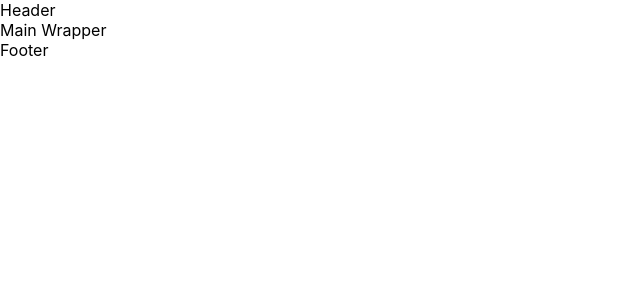
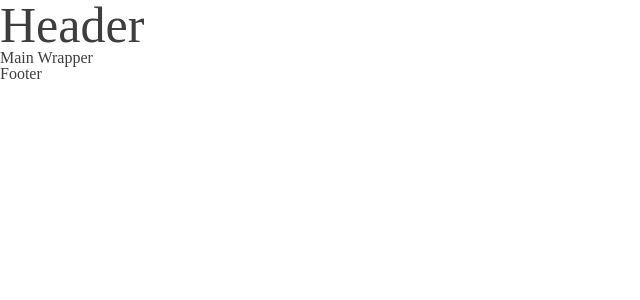
Before and after one commit to WE-SOPT-29th-Web-Part/Soryeong-Kim, a React (Create React App) app in the folder calcdday/: page / in a window 1280 px wide. Shown: the top 300 px of the page, without its empty margins (0-640 px from the left). Built offline with nearby package versions, Linux system fonts and the light colour scheme.

Commit message:
:truck:clean: 파일 정리

```diff
--- a/calcdday/package.json
+++ b/calcdday/package.json
@@ -9,6 +9,7 @@
     "react": "^17.0.2",
     "react-dom": "^17.0.2",
     "react-scripts": "4.0.3",
+    "styled-reset": "^4.3.4",
     "web-vitals": "^1.0.1"
   },
   "scripts": {
--- a/calcdday/public/index.html
+++ b/calcdday/public/index.html
@@ -2,14 +2,14 @@
 <html lang="en">
   <head>
     <meta charset="utf-8" />
-    <link rel="icon" href="%PUBLIC_URL%/favicon.ico" />
     <meta name="viewport" content="width=device-width, initial-scale=1" />
     <meta name="theme-color" content="#000000" />
     <meta
       name="description"
       content="Web site created using create-react-app"
     />
-    <title>React App</title>
+    <link rel="favicon" href="./public/favicon.ico">
+    <title>D-day 계산기</title>
   </head>
   <body>
     <div id="root"></div>
--- a/calcdday/src/components/common/Header.jsx
+++ b/calcdday/src/components/common/Header.jsx
@@ -1,7 +1,12 @@
 import React from "react";
+import styled from "styled-components";
 
 const Header = () => {
-  return <div>Header</div>;
+  return <Title>Header</Title>;
 };
 
 export default Header;
+
+const Title = styled.h1`
+  font-size: ${({ theme }) => theme.fontSizes.titleSize};
+`;
--- a/calcdday/src/index.css
+++ /dev/null
@@ -1,13 +0,0 @@
-body {
-  margin: 0;
-  font-family: -apple-system, BlinkMacSystemFont, 'Segoe UI', 'Roboto', 'Oxygen',
-    'Ubuntu', 'Cantarell', 'Fira Sans', 'Droid Sans', 'Helvetica Neue',
-    sans-serif;
-  -webkit-font-smoothing: antialiased;
-  -moz-osx-font-smoothing: grayscale;
-}
-
-code {
-  font-family: source-code-pro, Menlo, Monaco, Consolas, 'Courier New',
-    monospace;
-}
--- a/calcdday/src/index.jsx
+++ b/calcdday/src/index.jsx
@@ -1,11 +1,16 @@
 import React from "react";
 import ReactDOM from "react-dom";
-import "./index.css";
 import App from "./App";
+import { ThemeProvider } from "styled-components";
+import theme from "./styles/theme";
+import { GlobalStyle } from "./styles/global-style";
 
 ReactDOM.render(
   <React.StrictMode>
-    <App />
+    <ThemeProvider theme={theme}>
+      <GlobalStyle />
+      <App />
+    </ThemeProvider>
   </React.StrictMode>,
   document.getElementById("root")
 );
```
Also changed, not shown: 2 other files (tests, documents, lock files or other folders).
